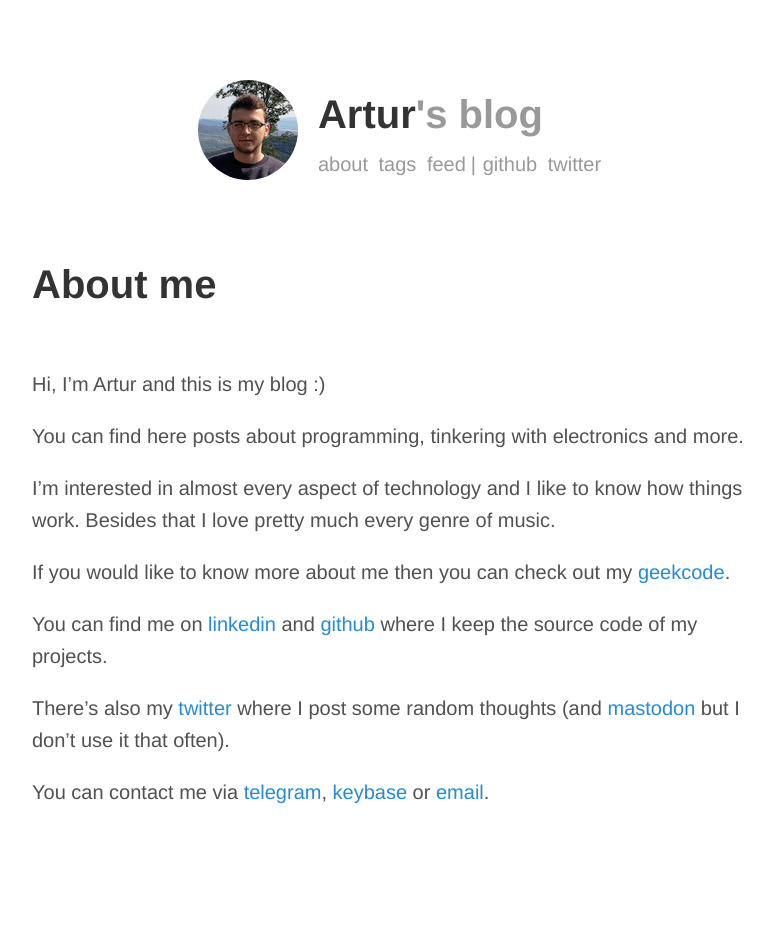
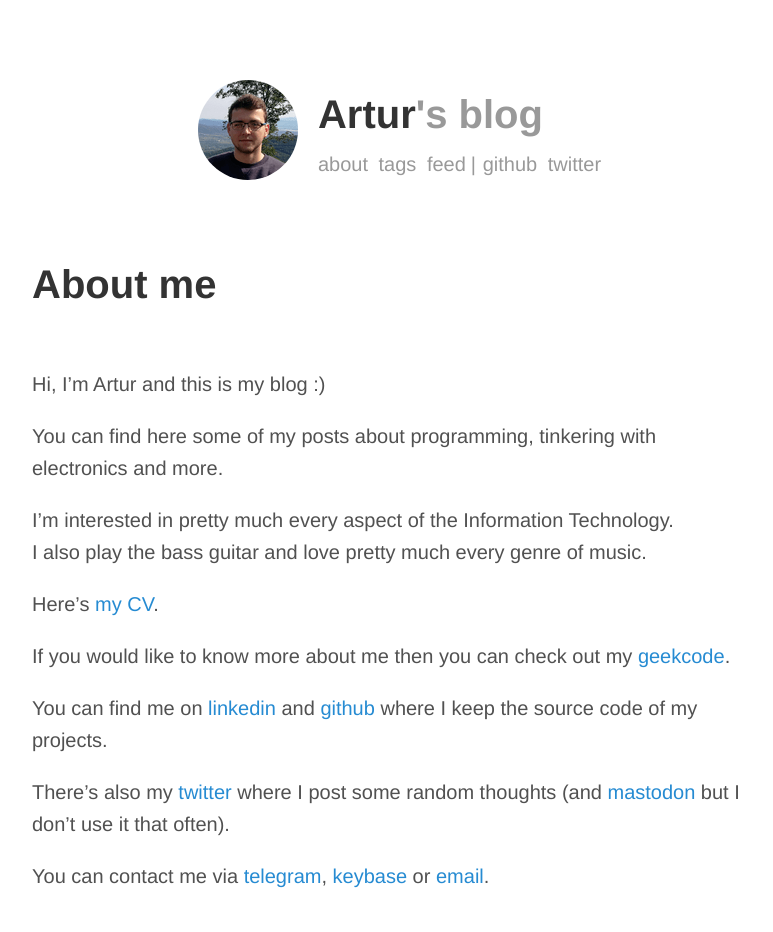
Before and after one commit to arturtamborski/arturtamborski.github.io, a Jekyll site: the page built from _pages/about.md, in a window 1280 px wide. Shown: the whole page, without its empty margins (248-1021 px from the left). Built offline with Jekyll 4.4.1, drawn with Linux system fonts in a browser that asks for light colours; comment, search, counter and statistics services are not loaded; before the commit the page ends 900 px from its top, so only the background shows below that.

Commit message:
add cv, update /about

```diff
--- a/_config.yaml
+++ b/_config.yaml
@@ -60,7 +60,7 @@ scss:
 posts_dir: _posts
 pages_dir: _pages
 drafts_dir: _drafts
-assets_dir: assets
+assets_dir: files
 layouts_dir: _layouts
 includes_dir: _includes
 
--- a/_pages/about.md
+++ b/_pages/about.md
@@ -6,10 +6,14 @@ permalink: /about
 
 Hi, I'm Artur and this is my blog :)
 
-You can find here posts about programming, tinkering with electronics and more.
+You can find here some of my posts about programming, tinkering with
+electronics and more.
 
-I'm interested in almost every aspect of technology and I like to know how things work.
-Besides that I love pretty much every genre of music.
+I'm interested in pretty much every aspect of the Information Technology.
+I also play the bass guitar and love pretty much every genre of music.
+
+
+Here's [my CV]({{ site.assets_dir }}/cv-artur-tamborski.pdf).
 
 If you would like to know more about me then you can check out my [geekcode](/geekcode.txt).
 
```
Also changed, not shown: files/avatar.png (renamed from assets/avatar.png), files/favicon.ico (renamed from assets/favicon.ico), 1 other file.
